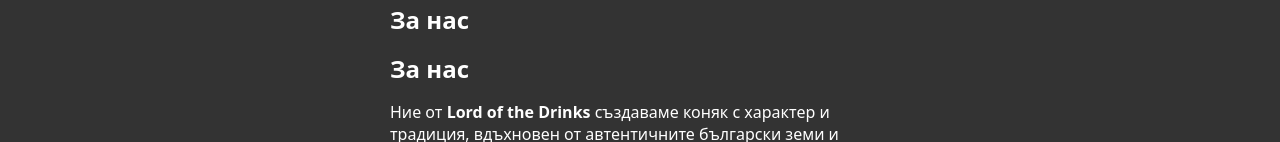
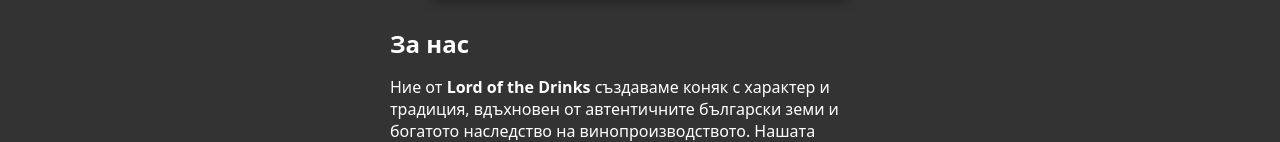
Before and after one commit to thermopiggy/konyaka, a plain HTML site: page index.html in a window 1280 px wide. Shown: the part 1283-1425 px from the top of the page. Drawn offline with Linux system fonts and the light colour scheme.

Commit message:
Update index.html

```diff
--- a/index.html
+++ b/index.html
@@ -105,7 +105,6 @@
       <img src="tanks.png" alt="Tanks" class="about-img">
       <div class="about-text">
         <h2>За нас</h2>
-        <p><h2>За нас</h2>
 <p>
   Ние от <strong>Lord of the Drinks</strong> създаваме коняк с характер и традиция, вдъхновен от автентичните български земи и богатото наследство на винопроизводството.
   Нашата дестилерия съчетава класическите техники на бавно отлежаване в дъбови бъчви с модерни методи за контрол на качеството.
```
